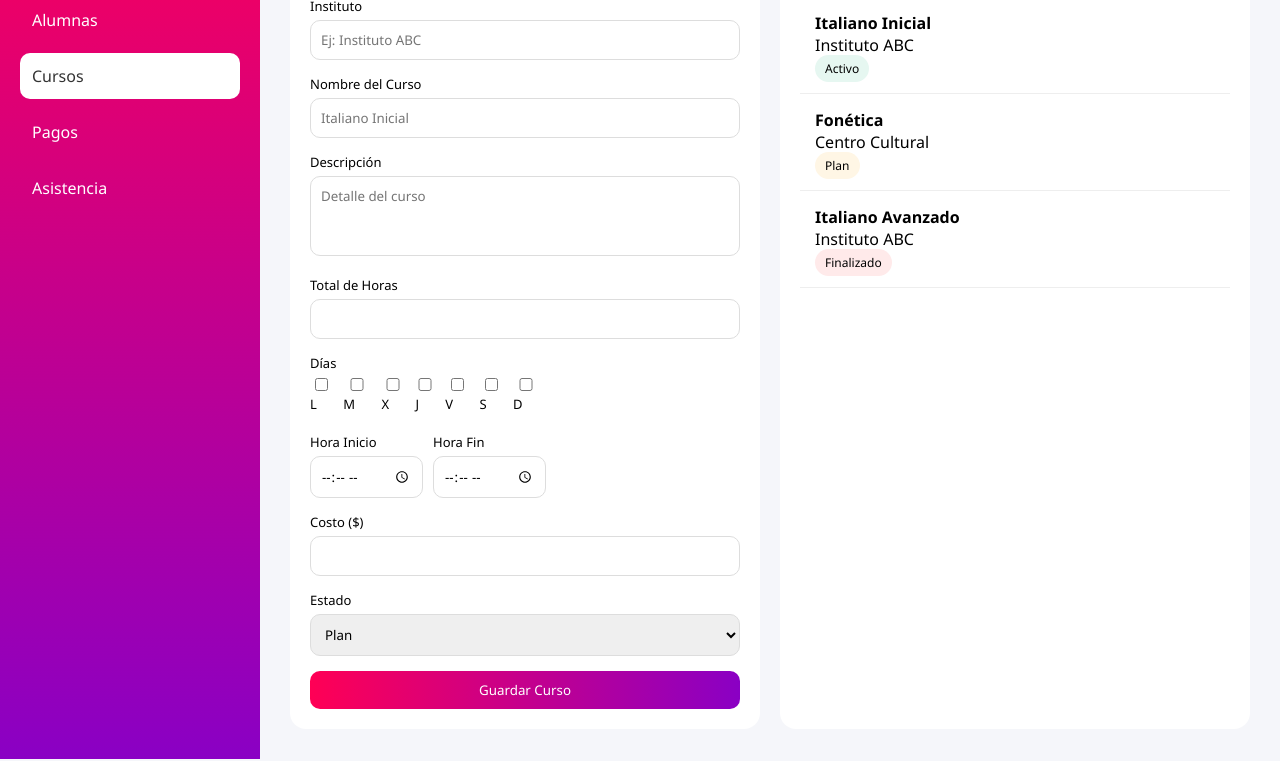
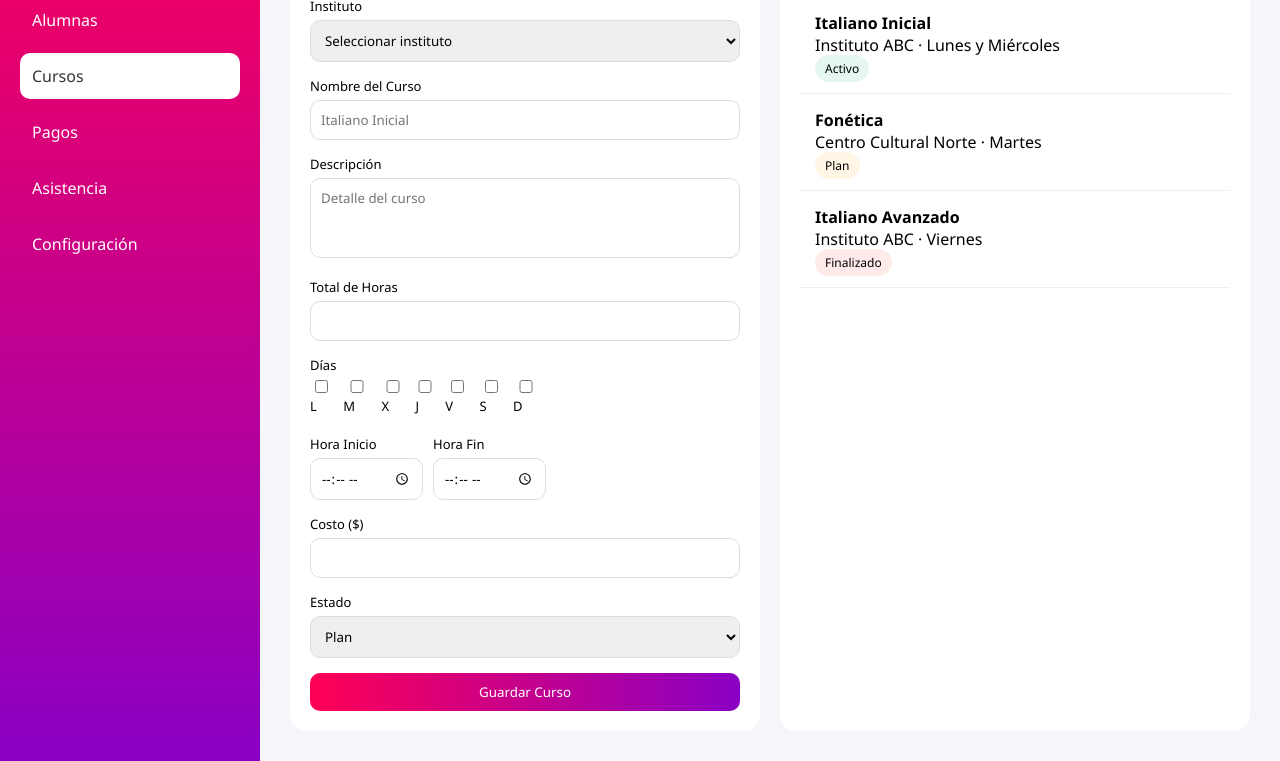
Before and after one commit to poldani2024/Focus-CRM, a plain HTML site: page courses.html in a window 1280 px wide. Shown: the part 153-914 px from the top of the page. Drawn offline with Linux system fonts and the light colour scheme.

Commit message:
Update courses.html

```diff
--- a/courses.html
+++ b/courses.html
@@ -22,6 +22,7 @@
       <a class="active">Cursos</a>
       <a>Pagos</a>
       <a>Asistencia</a>
+      <a href="config-institutes.html">Configuración</a>
     </div>
   </div>
 </div>
@@ -47,26 +48,35 @@
 
       <h3>Alta / Edición de Curso</h3>
 
+      <!-- Instituto -->
       <div class="form-group">
         <label>Instituto</label>
-        <input type="text" placeholder="Ej: Instituto ABC">
+        <select id="institute">
+          <option value="">Seleccionar instituto</option>
+          <option>Instituto ABC</option>
+          <option>Centro Cultural Norte</option>
+        </select>
       </div>
 
+      <!-- Nombre -->
       <div class="form-group">
         <label>Nombre del Curso</label>
         <input type="text" placeholder="Italiano Inicial">
       </div>
 
+      <!-- Descripción -->
       <div class="form-group">
         <label>Descripción</label>
         <textarea placeholder="Detalle del curso"></textarea>
       </div>
 
+      <!-- Horas -->
       <div class="form-group">
         <label>Total de Horas</label>
         <input type="number">
       </div>
 
+      <!-- Días -->
       <div class="form-group">
         <label>Días</label>
         <div class="days">
@@ -80,6 +90,7 @@
         </div>
       </div>
 
+      <!-- Horarios -->
       <div class="row">
         <div class="form-group">
           <label>Hora Inicio</label>
@@ -92,11 +103,13 @@
         </div>
       </div>
 
+      <!-- Costo -->
       <div class="form-group">
         <label>Costo ($)</label>
         <input type="number">
       </div>
 
+      <!-- Estado -->
       <div class="form-group">
         <label>Estado</label>
         <select>
@@ -116,26 +129,26 @@
 
       <h3>Cursos</h3>
 
-      <div class="course-item">
+      <div class="course-item clickable">
         <div>
           <strong>Italiano Inicial</strong>
-          <p>Instituto ABC</p>
+          <p>Instituto ABC · Lunes y Miércoles</p>
           <span class="tag green">Activo</span>
         </div>
       </div>
 
-      <div class="course-item">
+      <div class="course-item clickable">
         <div>
           <strong>Fonética</strong>
-          <p>Centro Cultural</p>
+          <p>Centro Cultural Norte · Martes</p>
           <span class="tag yellow">Plan</span>
         </div>
       </div>
 
-      <div class="course-item">
+      <div class="course-item clickable">
         <div>
           <strong>Italiano Avanzado</strong>
-          <p>Instituto ABC</p>
+          <p>Instituto ABC · Viernes</p>
           <span class="tag red">Finalizado</span>
         </div>
       </div>
```
